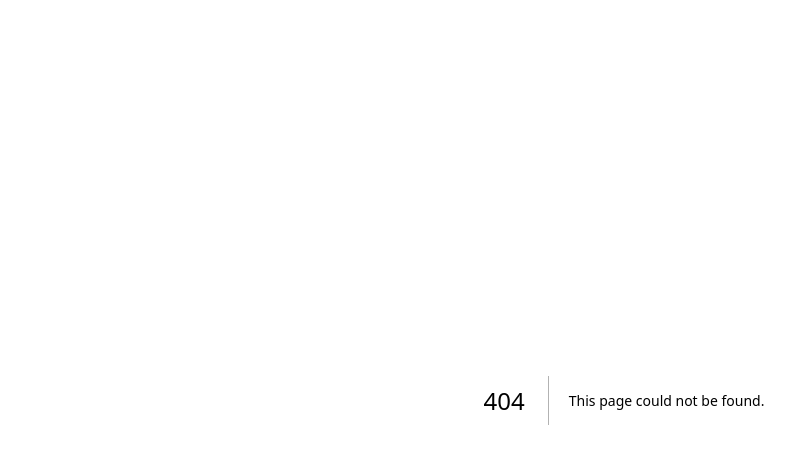
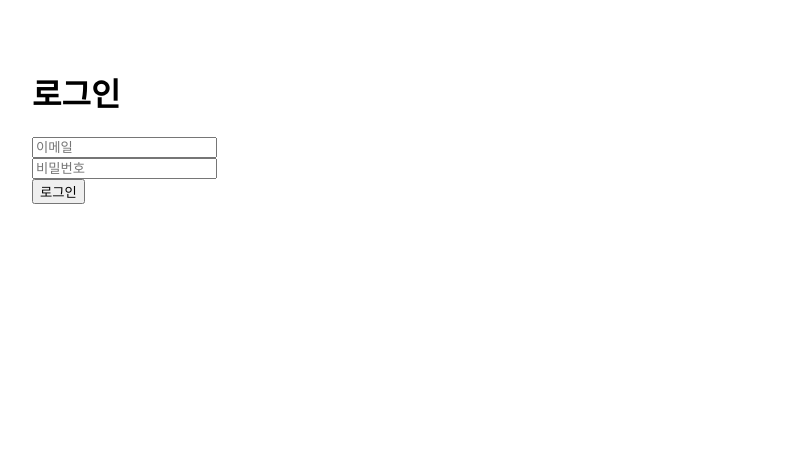
Before and after one commit to jienemadmin/take01, a Next.js app: page /login in a window 1280 px wide. Before the commit this address had no page. Shown: the top 464 px of the page, without its empty margins (16-811 px from the left). Built offline with nearby package versions, Linux system fonts and the light colour scheme.

Commit message:
Create page.tsx

```diff
--- /dev/null
+++ b/app/login/page.tsx
@@ -0,0 +1,55 @@
+"use client";
+
+import { useState } from "react";
+
+export default function LoginPage() {
+  const [email, setEmail] = useState("");
+  const [password, setPassword] = useState("");
+
+  async function handleSubmit(e: React.FormEvent) {
+    e.preventDefault();
+
+    const res = await fetch("/api/auth/login", {
+      method: "POST",
+      headers: { "Content-Type": "application/json" },
+      body: JSON.stringify({ email, password }),
+    });
+
+    const data = await res.json().catch(() => ({}));
+
+    if (!res.ok) {
+      alert(data.error || `로그인 실패 (${res.status})`);
+      return;
+    }
+
+    alert(`로그인 성공! ${data.user?.name ?? ""}`);
+  }
+
+  return (
+    <main style={{ padding: 40 }}>
+      <h1>로그인</h1>
+
+      <form onSubmit={handleSubmit}>
+        <div>
+          <input
+            type="email"
+            placeholder="이메일"
+            value={email}
+            onChange={(e) => setEmail(e.target.value)}
+          />
+        </div>
+
+        <div>
+          <input
+            type="password"
+            placeholder="비밀번호"
+            value={password}
+            onChange={(e) => setPassword(e.target.value)}
+          />
+        </div>
+
+        <button type="submit">로그인</button>
+      </form>
+    </main>
+  );
+}
```
